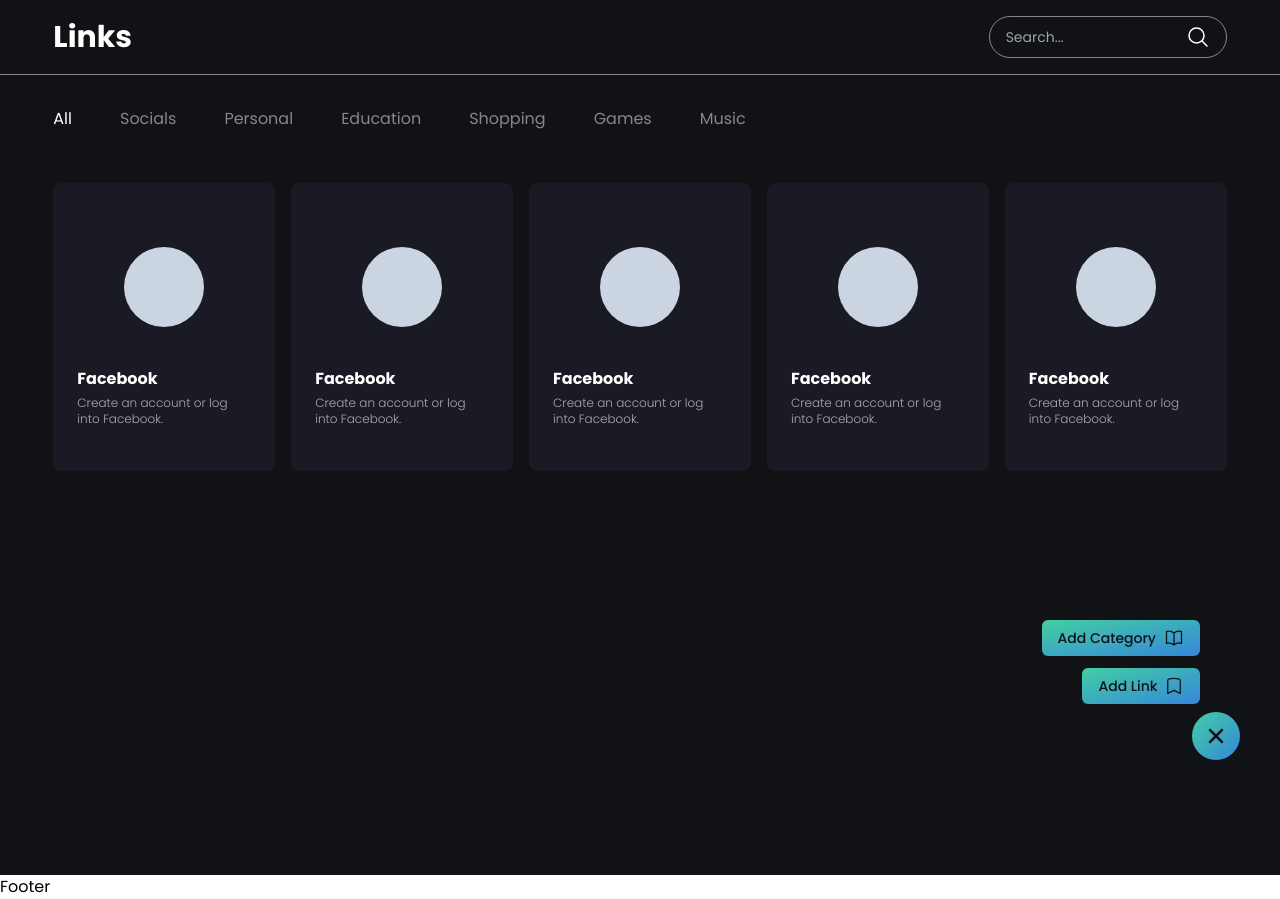
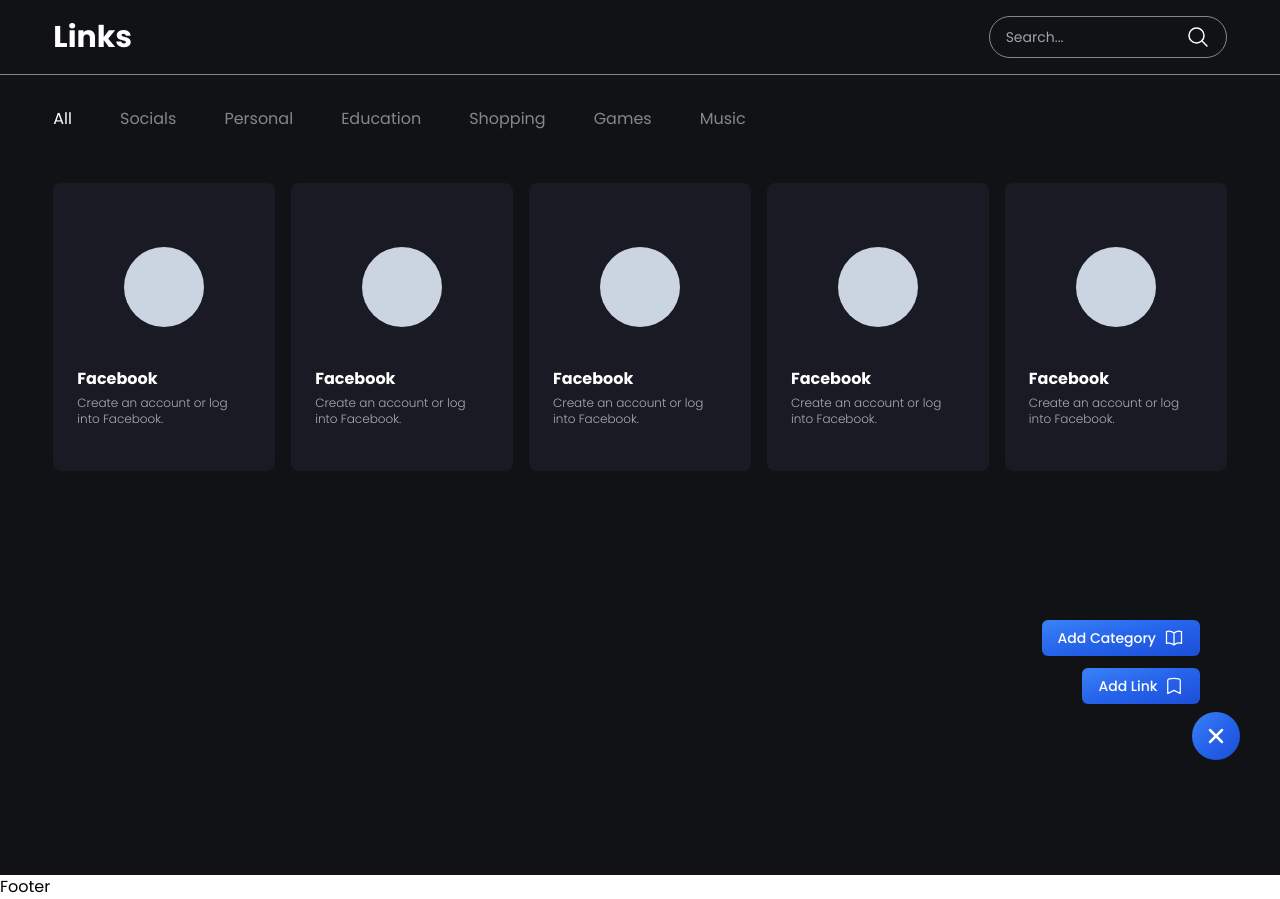
Before and after one commit to Janjanny/link-app-react, a React (Vite) app: page / in a window 1280 px wide. Both pictures are taken after a click on the element 1216 px from the left and 736 px from the top of the page. Built offline with nearby package versions, Linux system fonts and the light colour scheme.

Commit message:
style modals

```diff
--- a/src/components/ActionButton.jsx
+++ b/src/components/ActionButton.jsx
@@ -1,9 +1,11 @@
 import React, { useState } from 'react'
 import LinkModal from './LinkModal'
+import CategoryModal from './CategoryModal'
 
 const ActionButton = () => {
     const [isActive, setActive] = useState(false)
     const [openLinkModal, setOpenLinkModal] = useState(false)
+    const [openCtgryModal, setOpenCtgryModal] = useState(false);
 
     const buttonClicked = () => {
         setActive(!isActive);
@@ -13,7 +15,7 @@
   return (
     <>
 
-    <div className='text-black cursor-pointer fixed bottom-10 right-10 w-12 h-12 rounded-full bg-gradient-to-br from-[#43cea2] to-[#3587DB] flex justify-center items-center bg-center bg-no-repeat' onClick={() => {buttonClicked()}}>
+    <div className='text-white cursor-pointer fixed bottom-10 right-10 w-12 h-12 rounded-full bg-gradient-to-br from-blue-500 via-blue-600 to-blue-700 flex justify-center items-center bg-center bg-no-repeat' onClick={() => {buttonClicked()}}>
         {!isActive ? <svg xmlns="http://www.w3.org/2000/svg" fill="none" viewBox="0 0 24 24" strokeWidth={2.5} stroke="currentColor" className="size-6">
             <path strokeLinecap="round" strokeLinejoin="round" d="M12 4.5v15m7.5-7.5h-15" />
         </svg> : <svg xmlns="http://www.w3.org/2000/svg" fill="none" viewBox="0 0 24 24" strokeWidth={2.5} stroke="currentColor" className="size-6">
@@ -22,12 +24,12 @@
 }
     </div>
     {isActive && <>
-        <div className='fixed bottom-24 right-20 flex justify-center items-center bg-gradient-to-br from-[#43cea2] to-[#3587DB] text-sm font-medium py-2 px-4 gap-[0.4rem] rounded-md cursor-pointer text-black' onClick={() => {setOpenLinkModal(!openLinkModal)}}>Add Link <svg xmlns="http://www.w3.org/2000/svg" fill="none" viewBox="0 0 24 24" strokeWidth={1.5} stroke="currentColor" className=" size-5">
+        <div className='fixed bottom-24 right-20 flex justify-center items-center bg-gradient-to-br from-blue-500 via-blue-600 to-blue-700 text-sm font-medium py-2 px-4 gap-[0.4rem] rounded-md cursor-pointer text-white' onClick={() => {setOpenLinkModal(!openLinkModal)}}>Add Link <svg xmlns="http://www.w3.org/2000/svg" fill="none" viewBox="0 0 24 24" strokeWidth={1.5} stroke="currentColor" className=" size-5">
   <path strokeLinecap="round" strokeLinejoin="round" d="M17.593 3.322c1.1.128 1.907 1.077 1.907 2.185V21L12 17.25 4.5 21V5.507c0-1.108.806-2.057 1.907-2.185a48.507 48.507 0 0 1 11.186 0Z" />
 </svg>
 </div>
 
-<div className='fixed bottom-36 right-20 flex justify-center items-center bg-gradient-to-br from-[#43cea2] to-[#3587DB] text-sm font-medium py-2 px-4 gap-2 rounded-md cursor-pointer text-black'>Add Category <svg xmlns="http://www.w3.org/2000/svg" fill="none" viewBox="0 0 24 24" strokeWidth={1.5} stroke="currentColor" className="size-5">
+<div className='fixed bottom-36 right-20 flex justify-center items-center bg-gradient-to-br from-blue-500 via-blue-600 to-blue-700 text-sm font-medium py-2 px-4 gap-2 rounded-md cursor-pointer text-white' onClick={() => {setOpenCtgryModal(!openCtgryModal)}}>Add Category <svg xmlns="http://www.w3.org/2000/svg" fill="none" viewBox="0 0 24 24" strokeWidth={1.5} stroke="currentColor" className="size-5">
   <path strokeLinecap="round" strokeLinejoin="round" d="M12 6.042A8.967 8.967 0 0 0 6 3.75c-1.052 0-2.062.18-3 .512v14.25A8.987 8.987 0 0 1 6 18c2.305 0 4.408.867 6 2.292m0-14.25a8.966 8.966 0 0 1 6-2.292c1.052 0 2.062.18 3 .512v14.25A8.987 8.987 0 0 0 18 18a8.967 8.967 0 0 0-6 2.292m0-14.25v14.25" />
 </svg>
 
@@ -35,6 +37,7 @@
     </> }
 
     {openLinkModal && <LinkModal isActive={openLinkModal} setActive={setOpenLinkModal}/>}
+    {openCtgryModal && <CategoryModal isActive={openCtgryModal} setActive={setOpenCtgryModal}/>}
 
     </>
   )
--- /dev/null
+++ b/src/components/CategoryModal.jsx
@@ -0,0 +1,28 @@
+import React from 'react'
+
+const CategoryModal = ({isActive, setActive}) => {
+  return (
+    <div className='fixed top-0 left-0 w-screen h-screen flex items-center justify-center z-50'>
+        {/* blur bg */}
+        <div className='absolute inset-0 bg-black bg-opacity-50 backdrop-blur-sm cursor-pointer' onClick={() => {setActive(!isActive)}}></div>
+
+        <div className='relative z-10 px-[2.5rem] py-[3rem] bg-black-card text-white rounded-md shadow'>
+        <label for="price" class="block text-sm font-medium leading-6 text-gray-900 mb-2">Add Category</label>
+        <input type="text" name="price" id="price" class="block rounded-md border-0 py-1.5 pl-3  ring-1 ring-inset ring-gray-300 placeholder:text-gray-400 focus:ring-2 focus:ring-inset focus:ring-indigo-600 sm:text-sm sm:leading-6 text-black w-[20rem]" placeholder="Enter Category Name"></input>
+
+
+
+
+        <div className="buttons flex mt-9 justify-center items-center gap-2">
+          <button onClick={() => {setActive(!isActive)}} className='text-white bg-gradient-to-r from-red-400 via-red-500 to-red-600 hover:bg-gradient-to-br focus:ring-4 focus:outline-none focus:ring-red-300 dark:focus:ring-red-800 font-medium rounded-lg text-sm px-5 py-2.5 text-center me-2 mb-2' >Close</button>
+
+          <button className='text-white bg-gradient-to-r from-blue-500 via-blue-600 to-blue-700 hover:bg-gradient-to-br focus:ring-4 focus:outline-none focus:ring-blue-300 dark:focus:ring-blue-800 font-medium rounded-lg text-sm px-5 py-2.5 text-center me-2 mb-2'>Submit</button>
+        </div>
+      </div>
+
+
+    </div>
+  )
+}
+
+export default CategoryModal
--- a/src/components/LinkModal.jsx
+++ b/src/components/LinkModal.jsx
@@ -3,6 +3,7 @@
 const LinkModal = ({isActive, setActive}) => {
   return (
     <div className='fixed top-0 left-0 w-screen h-screen flex items-center justify-center z-50'>
+      {/* blur bg */}
       <div className='absolute inset-0 bg-black bg-opacity-50 backdrop-blur-sm cursor-pointer' onClick={() => {setActive(!isActive)}}></div>
       <div className='relative z-10 px-[2.5rem] py-[3rem] bg-black-card text-white rounded-md shadow'>
         <label for="price" class="block text-sm font-medium leading-6 text-gray-900">Link</label>
@@ -16,7 +17,11 @@
             </select>
 
 
-        <div className="buttons"></div>
+        <div className="buttons flex mt-9 justify-center items-center gap-2">
+          <button onClick={() => {setActive(!isActive)}} className='text-white bg-gradient-to-r from-red-400 via-red-500 to-red-600 hover:bg-gradient-to-br focus:ring-4 focus:outline-none focus:ring-red-300 dark:focus:ring-red-800 font-medium rounded-lg text-sm px-5 py-2.5 text-center me-2 mb-2' >Close</button>
+
+          <button className='text-white bg-gradient-to-r from-blue-500 via-blue-600 to-blue-700 hover:bg-gradient-to-br focus:ring-4 focus:outline-none focus:ring-blue-300 dark:focus:ring-blue-800 font-medium rounded-lg text-sm px-5 py-2.5 text-center me-2 mb-2'>Submit</button>
+        </div>
       </div>
     </div>
   )
```
